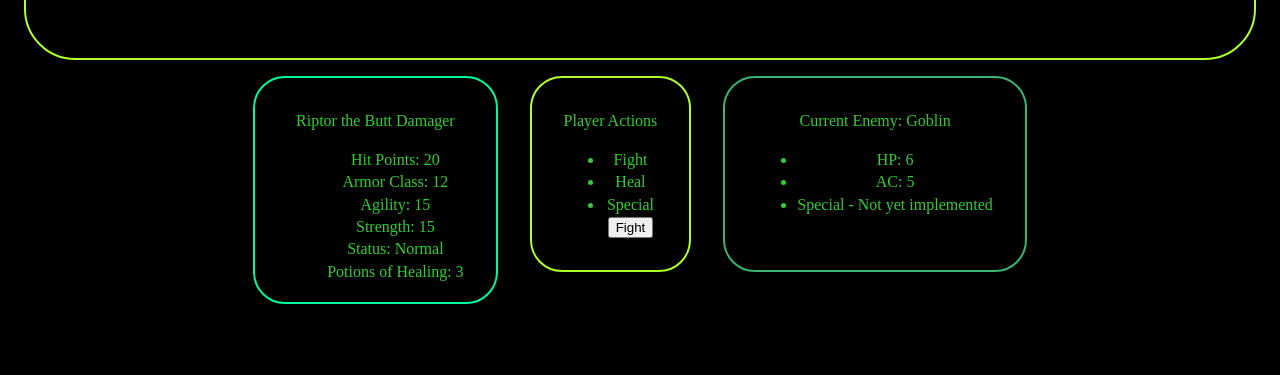
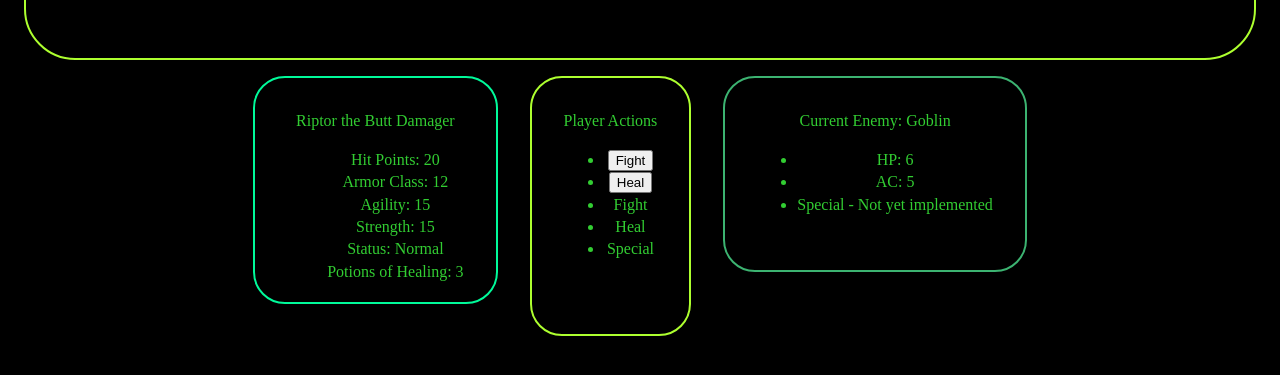
Before and after one commit to MustardJoe/rpg-combat-engine, a React app: page / in a window 1280 px wide. Shown: the part 415-790 px from the top of the page. Built offline with nearby package versions, Linux system fonts and the light colour scheme; a web font is replaced by a local one.

Commit message:
slight style change and added heal button

```diff
--- a/src/components/actions/Actions.js
+++ b/src/components/actions/Actions.js
@@ -6,10 +6,16 @@ import PropTypes from 'prop-types';
 class Actions extends Component {
   static propTypes = {
     playerTriesToHit: PropTypes.func.isRequired,
+    playerTriesToHeal: PropTypes.func.isRequired,
   };
 
   playerClicksFight = () => {
     this.props.playerTriesToHit();
+  }
+
+  playerClicksHeal = () => {
+    console.log('player clicked heal');
+    this.props.playerTriesToHeal();
   }
 
   render() {
@@ -17,10 +23,15 @@ class Actions extends Component {
       <section className={styles.userActions}>
         Player Actions
         <ul>
+          <li>
+            <button type="Fight" onClick={this.playerClicksFight}>Fight</button>
+          </li>
+          <li>
+            <button type="Heal" onClick={this.playerClicksHeal}>Heal</button>
+          </li>
           <li>Fight</li>
           <li>Heal</li>
           <li>Special</li>
-          <button type="Fight" onClick={this.playerClicksFight}>Fight</button>
         </ul>
       </section>
     );
--- a/src/components/actions/actions.css
+++ b/src/components/actions/actions.css
@@ -4,5 +4,5 @@
   padding: 2em;
   border-radius: 2em;
   margin: 1em;
-  height: 8em;
+  min-height: 12em;
 }
```
